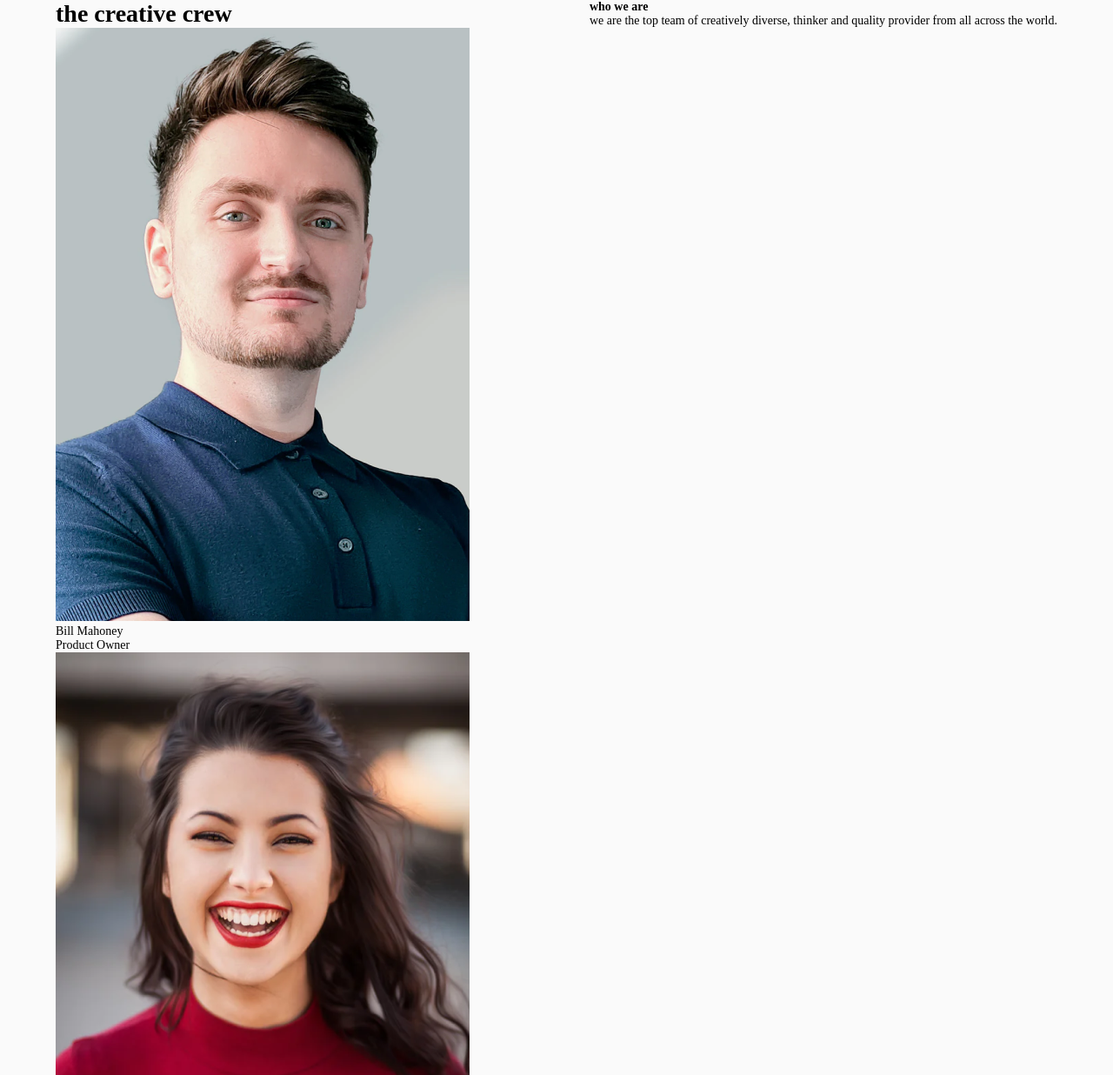
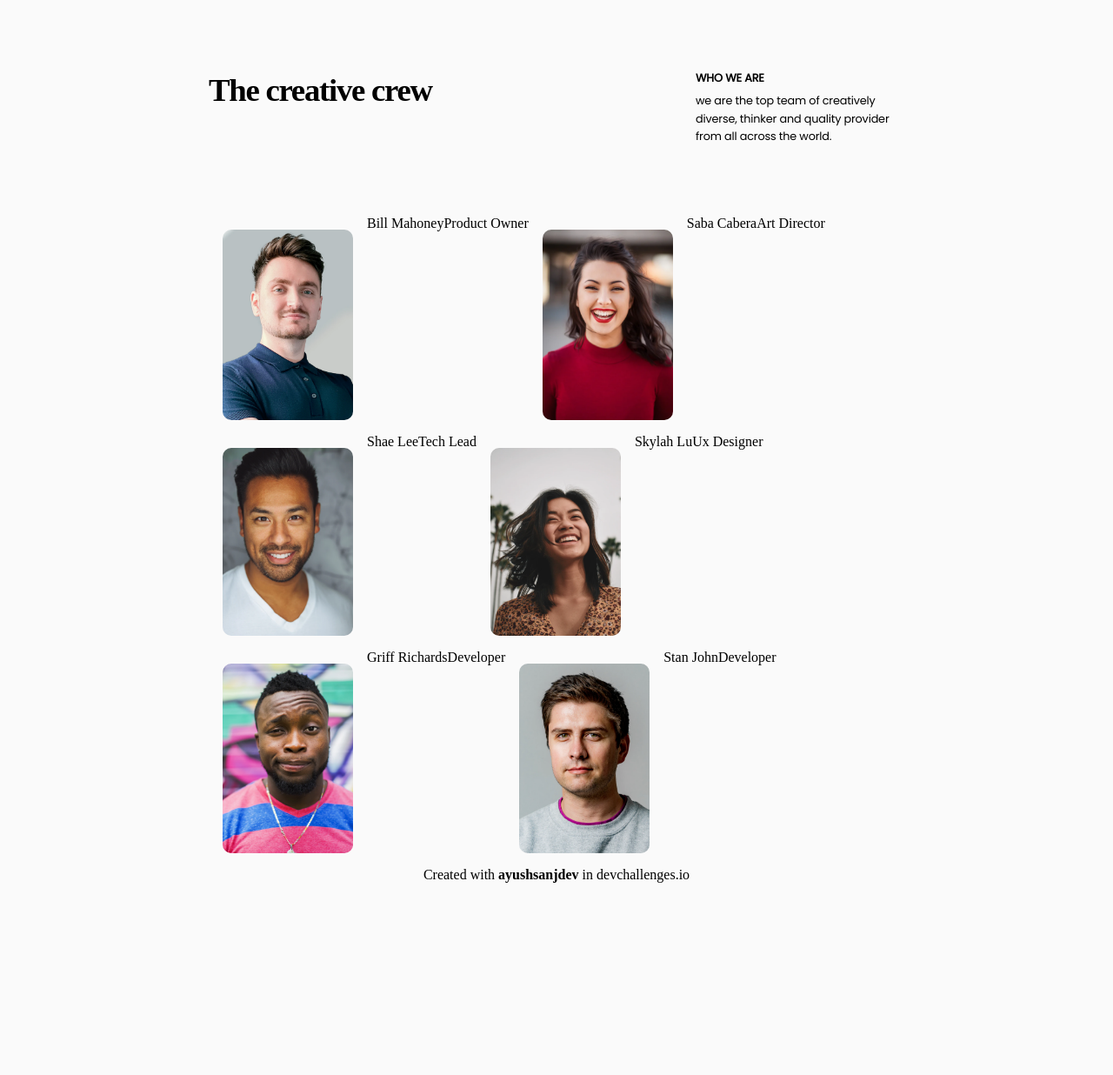
Before and after one commit to Ayushsanjdev/my-team-page-devchallenge-2, a plain HTML site: page index.html in a window 1280 px wide. Shown: the top 1236 px of the page at 87% size. After the commit the page ends 1015 px from the top, so only its background shows below. Drawn offline with Linux system fonts and the light colour scheme.

Commit message:
fixing: css

```diff
--- a/index.html
+++ b/index.html
@@ -5,13 +5,15 @@
     <meta charset="UTF-8">
     <meta name="viewport" content="width=device-width, initial-scale=1.0">
     <link rel="stylesheet" type="text/css" href="style.css">
+    <link rel="preconnect" href="https://fonts.gstatic.com">
+    <link href="https://fonts.googleapis.com/css2?family=Poppins" rel="stylesheet">
     <title>My Team Page</title>
 </head>
 
 <body>
     <main id="main-container">
         <header id="main-head">
-            <h1>the creative crew</h1>
+            <h1>The creative crew</h1>
             <section id="about-section">
                 <h4>who we are</h4>
                 <p>we are the top team of creatively diverse, thinker and quality provider from all across the world.
@@ -20,46 +22,40 @@
         </header>
         <!-- card components section-->
         <section id="main-img">
-            <div>
             <img src="photo1.png" alt="Bill Mahoney">
-                <p>Bill Mahoney</p>
-                <p>Product Owner</p>
+            <p class="name-para">Bill Mahoney</p>
+            <p class="rotated-para">Product Owner</p>
             </img>
-            </div>
-            <div>
+
             <img src="photo2.png" alt="Saba Cabera">
-                <p>Saba Cabera</p>
-                <p>Art Director</p>
+            <p class="name-para">Saba Cabera</p>
+            <p class="rotated-para">Art Director</p>
             </img>
-            </div>
-            <div>
+
             <img src="photo3.png" alt="Shae Lee">
-                <p>Shae Lee</p>
-                <p>Tech Lead</p>
+            <p class="name-para">Shae Lee</p>
+            <p class="rotated-para">Tech Lead</p>
             </img>
-            </div>
-            <div>
+
             <img src="photo4.png" alt="Skylah Lu">
-                <p>Skylah Lu</p>
-                <p>Ux Designer</p>
+            <p class="name-para">Skylah Lu</p>
+            <p class="rotated-para">Ux Designer</p>
             </img>
-            </div>
-            <div>
+
             <img src="photo5.png" alt="Griff Richards">
-                <p>Griff Richards</p>
-                <p>Developer</p>
+            <p class="name-para">Griff Richards</p>
+            <p class="rotated-para">Developer</p>
             </img>
-            </div>
-            <div>
+
             <img src="photo6.png" alt="Stan John">
-                <p>Stan John</p>
-                <p>Developer</p>
+            <p class="name-para">Stan John</p>
+            <p class="rotated-para">Developer</p>
             </img>
-            </div>
+
         </section>
         <!-- footer section -->
         <footer id="footer">
-            <p>Created with <strong> @ayushsanjdev </strong> in devchallenges.io</p>
+            <p>Created with <strong> ayushsanjdev </strong> in devchallenges.io</p>
         </footer>
     </main>
 </body>
--- a/style.css
+++ b/style.css
@@ -7,25 +7,75 @@
 }
 
 :root {
-	font-size: 14px;
+	font-size: 16px;
 }
 
 body {
 	max-width: 1440px;
 	max-height: 1489px;
 	background-color: #fafafa;
+	margin: 0 auto;
 }
 
 #main-container {
-	width: 90%;
+	max-width: 800px;
 	margin: 0 auto;
 }
 
-/*flexbox used to seperate them and responsive also*/
+/* using flex box to make perfection as responsive as well as less code */
 
 #main-head {
-	display: flex;
-	flex-direction: row;
-	justify-content: space-between;
+	overflow: hidden;
+	margin: 5rem 0rem;
 
 }
+
+#main-head  h1 {
+	font-size: 2.3rem;
+	float: left;
+	font-family: PT Serif;
+	letter-spacing: -0.08rem;
+	line-height: 3rem;
+}
+
+#main-head #about-section {
+	float: right;
+	width: 30%;
+	letter-spacing: -0.01em;
+	font-family: poppins;
+	line-height: 1.3rem;
+	text-align: left;
+}
+
+#about-section h4 {
+	text-transform: uppercase;
+	font-size: 0.8rem;
+	font-weight: 900;
+	padding-bottom: 5px;
+}
+
+#about-section > p {
+	font-weight: 400;
+	font-size: 0.8rem;
+	width: 100%;
+	padding-right: 1rem;
+}
+
+#main-img {
+	display: flex;
+	flex-wrap: wrap;
+}
+
+#main-img img {
+	width: 150px;
+	border-radius: 10px;
+	margin: 1rem;
+}
+
+#main-img .name-para {}
+
+#footer {
+	bottom: 0;
+	text-align: center;
+
+}
```
Lines whose indentation alone changed are shown as unchanged.
